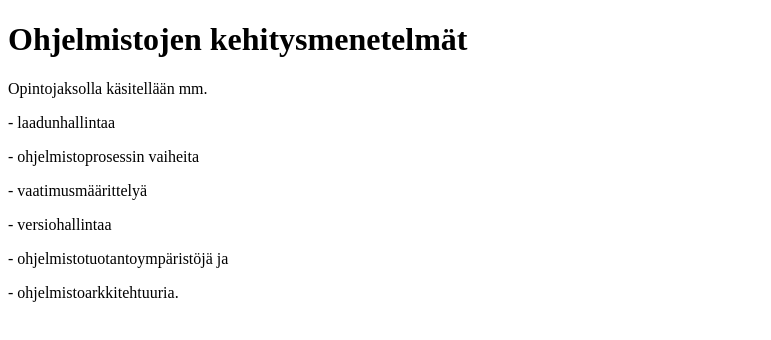
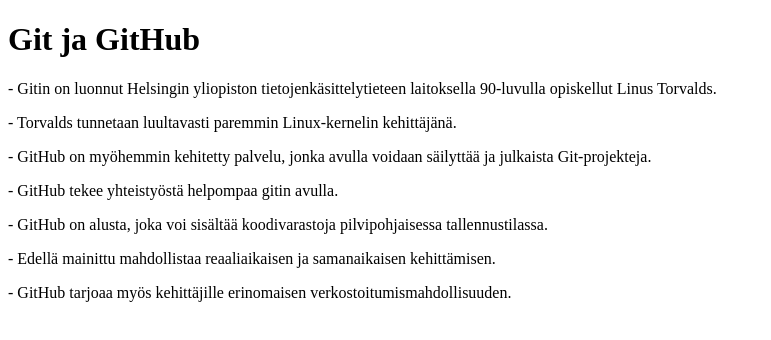
Before and after one commit to Wise-woman/Wise-woman.github.io, a plain HTML site: page index.html in a window 1280 px wide. Shown: the whole page, without its empty margins (0-771 px from the left). Drawn offline with Linux system fonts and the light colour scheme.

Commit message:
Update index.html

```diff
--- a/index.html
+++ b/index.html
@@ -5,13 +5,13 @@
 </head>
 <body>
 
-<h1>Ohjelmistojen kehitysmenetelmät</h1>
-<p>Opintojaksolla käsitellään mm.</p>
-<p>- laadunhallintaa</p>
-<p>- ohjelmistoprosessin vaiheita</p>
-<p>- vaatimusmäärittelyä</p>
-<p>- versiohallintaa</p>
-<p>- ohjelmistotuotantoympäristöjä ja </p>
-<p>- ohjelmistoarkkitehtuuria.</p>
+<h1>Git ja GitHub</h1>
+<p>- Gitin on luonnut Helsingin yliopiston tietojenkäsittelytieteen laitoksella 90-luvulla opiskellut Linus Torvalds.</p>
+<p>- Torvalds tunnetaan luultavasti paremmin Linux-kernelin kehittäjänä.</p>
+<p>- GitHub on myöhemmin kehitetty palvelu, jonka avulla voidaan säilyttää ja julkaista Git-projekteja.</p>
+<p>- GitHub tekee yhteistyöstä helpompaa gitin avulla.</p>
+<p>- GitHub on alusta, joka voi sisältää koodivarastoja pilvipohjaisessa tallennustilassa.</p>
+<p>- Edellä mainittu mahdollistaa reaaliaikaisen ja samanaikaisen kehittämisen. </p>
+<p>- GitHub tarjoaa myös kehittäjille erinomaisen verkostoitumismahdollisuuden.</p>
 </body>
 </html>
```
